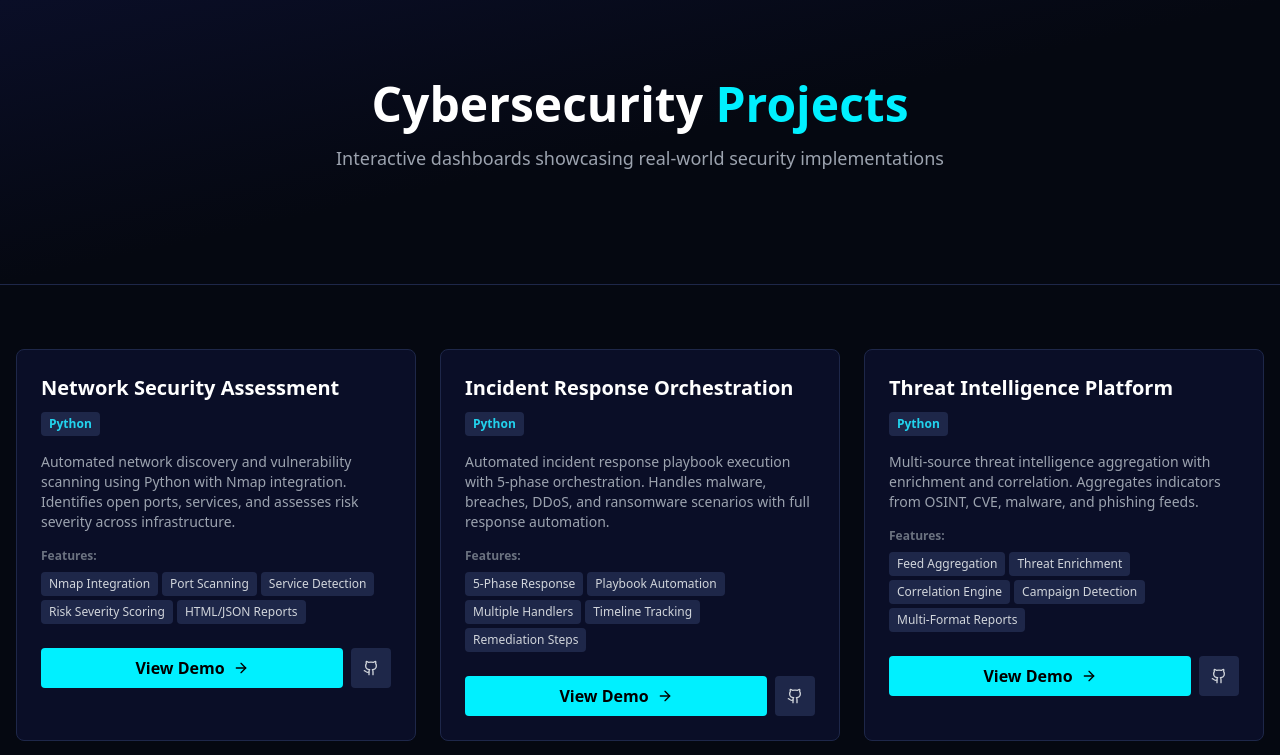
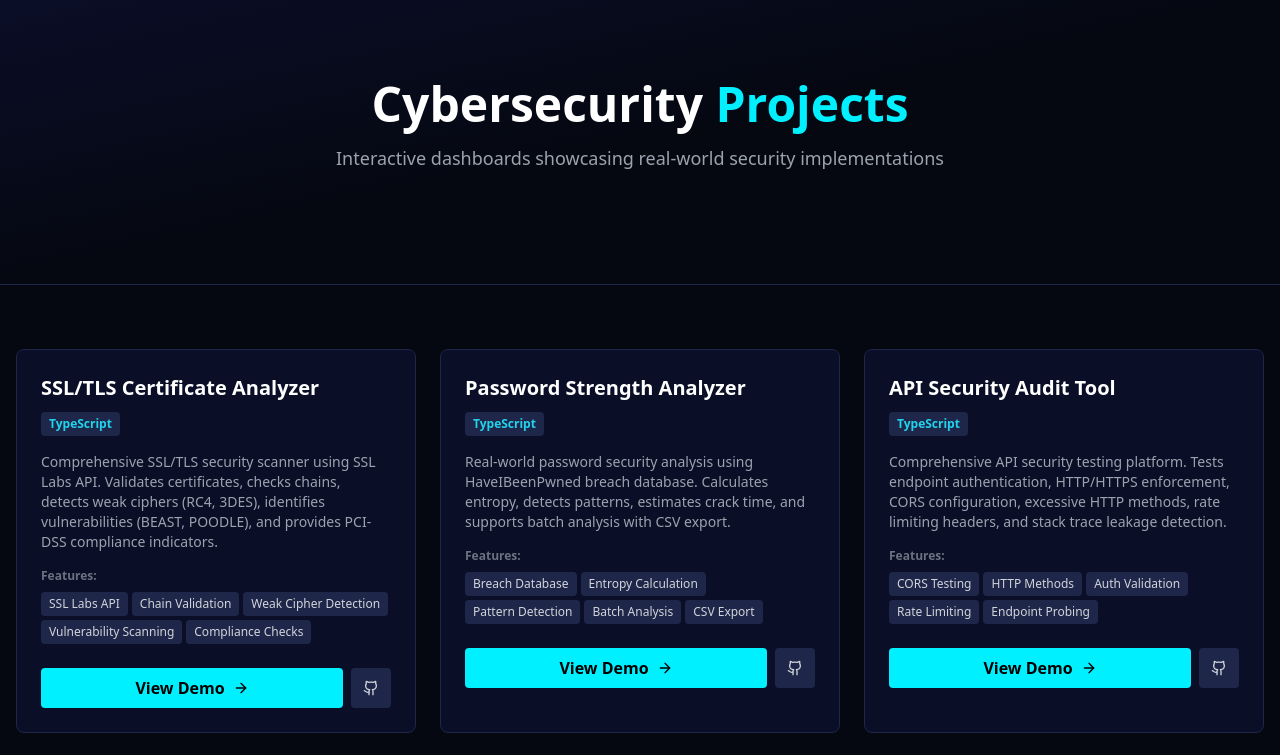
Before and after one commit to willy-havertz/port-cyber-experiments, a React (Vite) app: page / in a window 1280 px wide. Shown: the top 755 px of the page. Built offline with nearby package versions, Linux system fonts and the light colour scheme; the HTML template or start-up script is replaced by a standard one.

Commit message:
feat: display newest projects first on landing page

```diff
--- a/src/components/LandingPage.tsx
+++ b/src/components/LandingPage.tsx
@@ -175,7 +175,10 @@ export default function LandingPage({
       <div className="flex-1">
         <div className="container mx-auto px-4 py-16">
           <div className="grid md:grid-cols-2 lg:grid-cols-3 gap-6">
-            {projects.map((project) => (
+            {projects
+              .slice()
+              .reverse()
+              .map((project) => (
                 <div
                   key={project.id}
                   className="bg-cyber-dark border border-cyber-border rounded-lg p-6 hover:border-cyber-accent transition-all group"
```
Also changed, not shown: 1 other file (tests, documents, lock files or other folders). Lines whose indentation alone changed are shown as unchanged.
